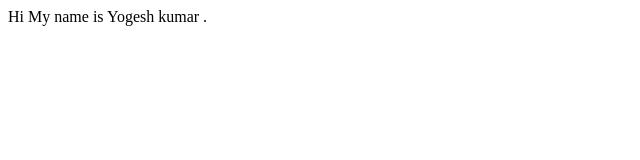
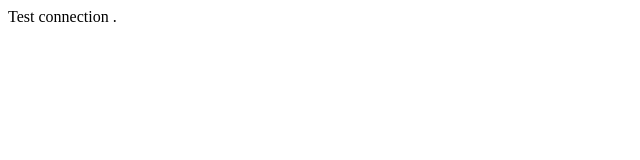
Before and after one commit to yogesh53/ecs-repo, a plain HTML site: page index.html in a window 1280 px wide. Shown: the whole page, without its empty margins (0-640 px from the left). Drawn offline with Linux system fonts and the light colour scheme.

Commit message:
push the content

```diff
--- a/index.html
+++ b/index.html
@@ -1,5 +1,5 @@
 <html>
 <body>
-    Hi My name is Yogesh kumar .
+    Test connection .
 </body>
 </html>
```
